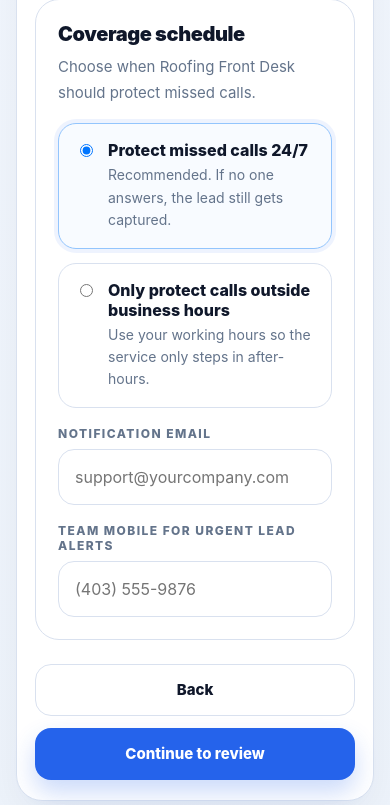
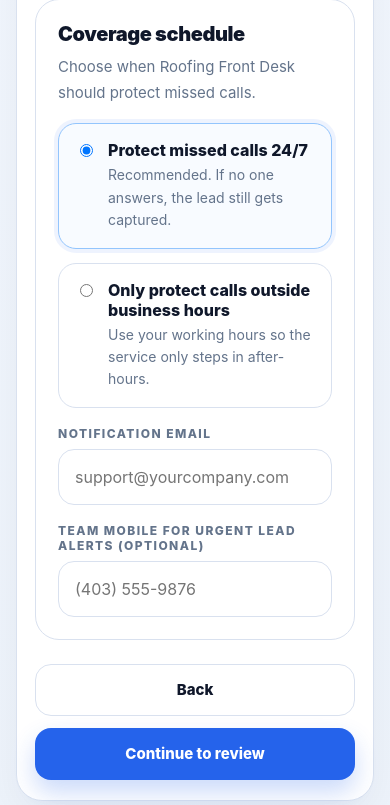
Before and after one commit to ahmedezeldin/roofing-mvp, a FastAPI app: page /onboarding/phone-setup in a window 390 px wide. Shown: the part 776-1581 px from the top of the page. Run offline with FastAPI, Linux system fonts and the light colour scheme; parts of the project's set-up code (start-up, migrations or seed data) failed here and were passed over.

Commit message:
Update phone_setup.html

```diff
--- a/app/templates/onboarding/phone_setup.html
+++ b/app/templates/onboarding/phone_setup.html
@@ -188,7 +188,7 @@
           </div>
 
           <div class="form-group">
-            <label for="team_mobile">Team mobile for urgent lead alerts</label>
+  <label for="team_mobile">Team mobile for urgent lead alerts <span class="label-optional">(optional)</span></label>
   <input
     id="team_mobile"
     type="tel"
```
Lines whose indentation alone changed are shown as unchanged.
